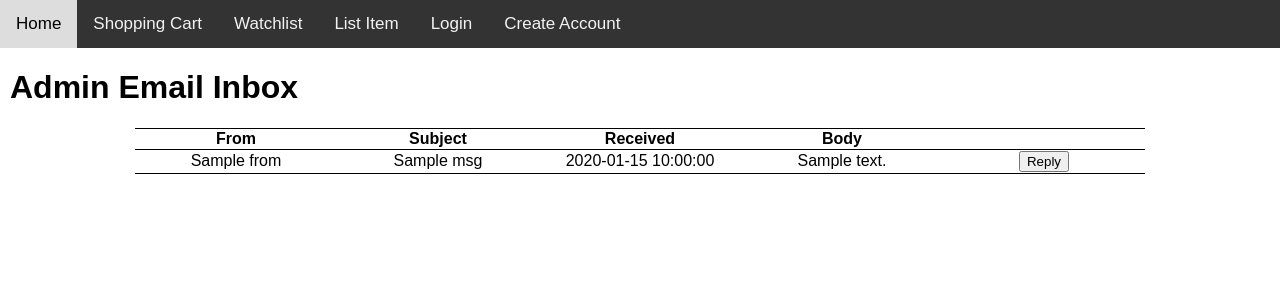
After one commit to zachhuang4026/webService, a Flask app: template templates/admin_email_inbox.html in a window 1280 px wide. The commit adds this page. Shown: the top 300 px of the page. Run offline with Flask 2, Linux system fonts and the light colour scheme; the template is opened without the code that fills it: most values are stand-ins (such as "Sample title", 1, 10 or a date in 2020).

Commit message:
Admin email inbox, email composer tool. Connect to API gateway

```diff
--- a/app.py
+++ b/app.py
@@ -762,6 +762,81 @@ def admin_edit_categories(token, DEBUG=True):
             redirect_link='/admin',
             redirect_text='Return to Admin Console')
 
+@app.route('/admin/email', methods=['POST', 'GET'])
+@TokenDecorator(token='required', profile='admin')
+def admin_email_inbox(token, DEBUG=True):
+    """
+    GET - renders input form for Admin to view/select categories to remove
+    PUT - process submission of form, communicating with API gateway to remove categories
+    """
+    url = request_builder('getEmails', 'api_gateway')
+    try:
+        api_response = requests.get(url, params={'token': token})
+    except:
+            status_code = 500
+            response = {'message': 'Error communicating with API Gateway', 'status_code': status_code}
+            return jsonify(response), status_code
+
+    # Parse response
+    if api_response.status_code != 200:
+        header='Error ' + str(api_response.json().get('status_code'))
+        return render_template('landing.html',
+            header=header,
+            context_text=api_response.json().get('message'),
+            redirect_link='/admin',
+            redirect_text='Return to Admin Control Pannel')
+
+    emails = api_response.json()['messages']
+    return render_template('admin_email_inbox.html', emails=emails)
+
+@app.route('/admin/email/create_reply', methods=['POST'])
+@TokenDecorator(token='required', profile='admin')
+def admin_email_create_reply(token):
+    """
+    Receives POST from inbox when Admin wants to reply to an email.
+    Routes request to email composer tool
+    """
+    to_email = request.form.get('to_email')
+    subject = request.form.get('subject')
+    return render_template('admin_email_reply.html', to_email=to_email, subject=subject, token=token)
+
+@app.route('/admin/email/send', methods=['POST'])
+@TokenDecorator(token='required', profile='admin')
+def admin_email_send(token):
+    """
+    Receives POST from email composer tool and communicates
+    with API gateway to send email
+    """
+    if request.method == 'POST':
+        to_email = request.form.get('to_email')
+        subject = request.form.get('subject')
+        message = request.form.get('message')
+
+        url = request_builder('sendEmail', 'api_gateway')
+        post_body = {'token': token, 'to_email': to_email, 'subject': subject, 'message': message}
+
+        try:
+            api_response = requests.post(url, json=post_body)
+        except:
+            status_code = 500
+            response = {'message': 'Error communicating with API Gateway', 'status_code': status_code}
+            return jsonify(response), status_code
+
+        if api_response.status_code != 200:
+            header='Error ' + str(response.json().get('status_code'))
+            return render_template('landing.html',
+                header=header,
+                context_text=response.json().get('message'),
+                redirect_link='/admin',
+                redirect_text='Return to Admin console')
+
+        return render_template('landing.html',
+                    header="Success!",
+                    context_text="Email successfuly sent",
+                    redirect_link='/admin/email',
+                    redirect_text='Return to inbox')
+
+
 
 #######################################################################
 ## Dummy routes (for testing JWT)
--- a/templates/admin.html
+++ b/templates/admin.html
@@ -8,6 +8,7 @@
         <li> <a href="/admin/users"> User Access </a> </li>
         <li> <a href="/admin/categories"> Edit Auction Categories </a> </li>
         <li> <a href="/admin/flagged_items"> View Flagged Items </a></li>
+        <li> <a href="/admin/email"> Email Inbox </a></li>
         <li> <a href="/admin/metrics"> View Listing Metrics </a> </li>
     </ul>
 
--- /dev/null
+++ b/templates/admin_email_inbox.html
@@ -0,0 +1,52 @@
+
+
+{% extends "base.html" %}
+{% block nav_item_admin %}active{% endblock nav_item_admin %}
+
+{% block content %}
+
+    <h1> Admin Email Inbox </h1>
+
+    <table id="table" class="item_table">
+        <tr>
+
+            <th onclick="sortTable(0)"> From </th>
+            <th onclick="sortTable(1)"> Subject </th>
+            <th onclick="sortTable(2)"> Received </th>
+            <th onclick="sortTable(3)"> Body </th>
+            <th> </th>
+        </tr>
+
+        {% for msg in emails %}
+        <tr>
+            <td> <!-- From -->
+                {{ msg['from'] }}
+            </td>
+            <td> <!-- Subject -->
+                {{ msg['subject'] }}
+            </td>
+
+            <td> <!-- Received -->
+                {{ msg['date'] }}
+            </td>
+
+            <td> <!-- Body -->
+                {{ msg['body'] }}
+            </td>
+
+            <td>
+                <form action="{{ url_for('admin_email_create_reply' )}}" method="POST">
+                    <input type="hidden" id="to_email" name="to_email" value="{{ msg['from'] }}" >
+                    <input type="hidden" id="subject" name="subject" value="{{ msg['subject'] }}" >
+                    <input type="submit" id="button" value="Reply">
+                </form>
+
+                <!-- <a href="/admin/email/send?to_email={{ msg['from'] }}?subject={{ msg['subject'] }}"> Reply </a> -->
+            </td>
+
+
+        </tr>
+        {% endfor %}
+    </table>
+
+{% endblock %}
```
Also changed, not shown: templates/admin_email_reply.html (added, +23 -0 lines).
